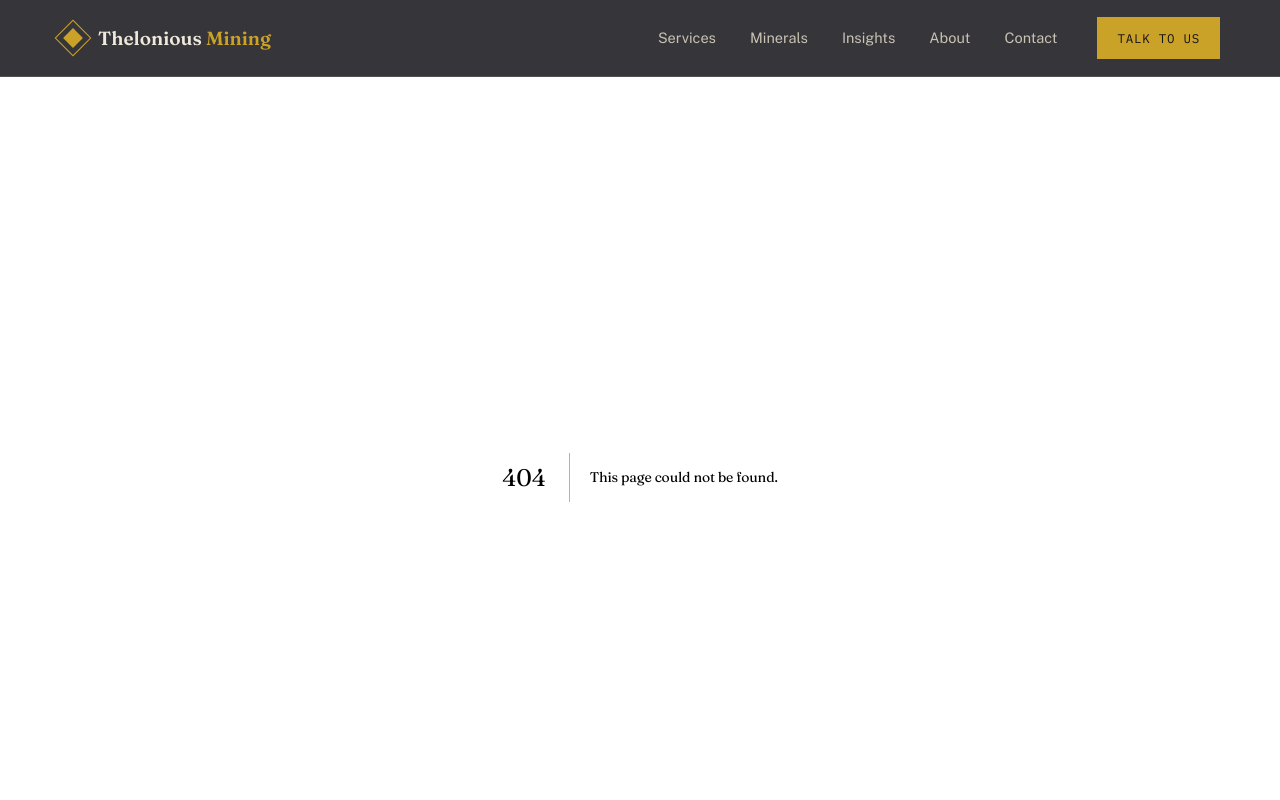
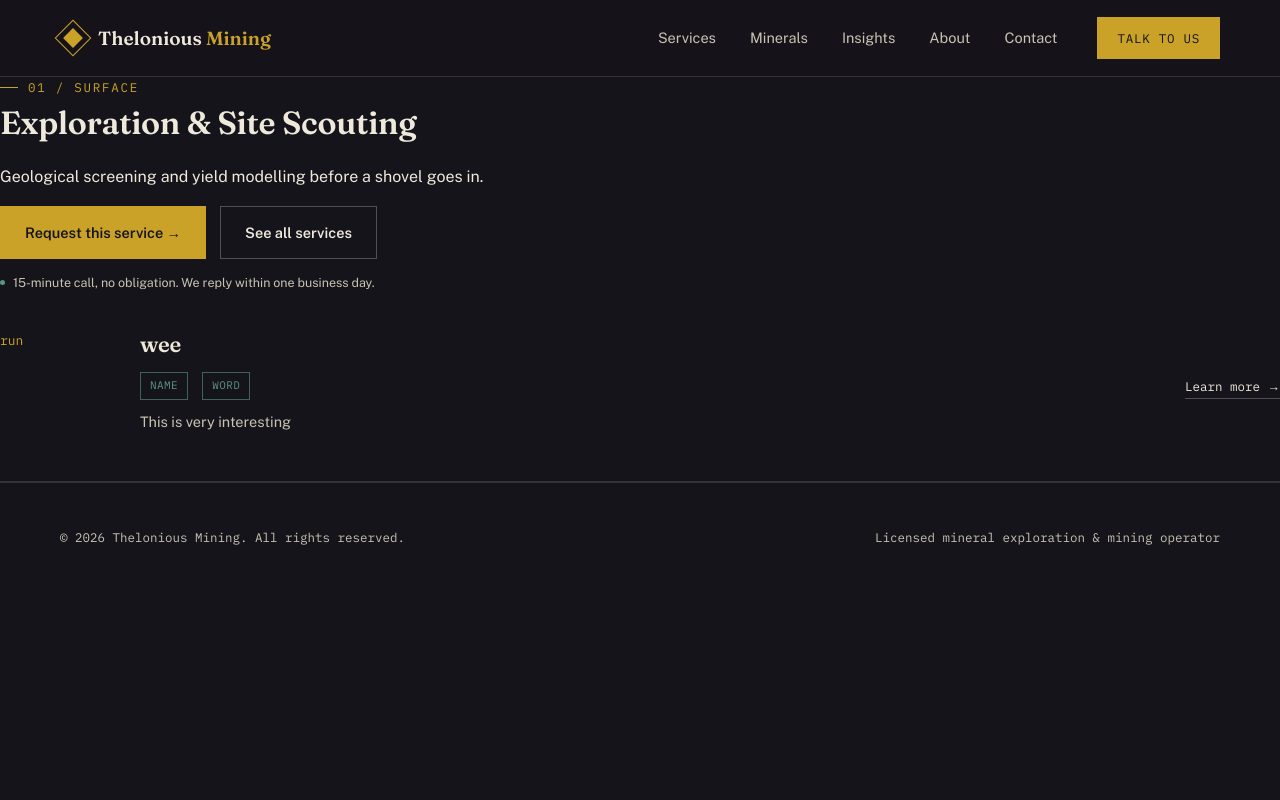
Before and after one commit to MamudaJohn/thelonious_mining, a Next.js app: page /services/exploration-scouting in a window 1280 px wide. Before the commit this address had no page. Shown: the top 800 px of the page. Built offline with nearby package versions, Linux system fonts and the light colour scheme.

Commit message:
Hello owlrf

```diff
--- a/app/layout.tsx
+++ b/app/layout.tsx
@@ -4,6 +4,7 @@ import "./globals.css";
 import Header from "@/components/Headers";
 import Footer from "@/components/Footers";
 import ScrollUI from "@/components/ScrollUI";
+import UpBarNavigation from "@/components/UpBarNavigation";
 
 const fraunces = Fraunces({
   subsets: ["latin"],
@@ -46,6 +47,7 @@ export default function RootLayout({
       <body>
         <ScrollUI />
         <Header />
+        {/* <UpBarNavigation /> */}
         {children}
         <Footer />
       </body>
--- /dev/null
+++ b/app/services/[slug]/page.tsx
@@ -0,0 +1,42 @@
+import ContentDisplayOne from "@/components/section/ContentDisplayOne";
+import CtaRow from "@/components/section/CtaRow";
+import EyeBrow from "@/components/ui/paragraphs/EyeBrow";
+import LedeParagraph from "@/components/ui/paragraphs/Lede";
+import MicroCopy from "@/components/ui/paragraphs/MicroCopy";
+import { SERVICES } from "@/lib/data";
+
+interface PageProps {
+    params : Promise<{
+        slug: string;
+    }>
+}
+
+
+export default async function ServicesPages({ params }: PageProps) {
+    const resolvedParams = await params
+    const currentSlug = resolvedParams.slug
+
+    const item = SERVICES.find((service)=> (service.slug === currentSlug))
+    console.log(item)
+  return (
+    <div>
+        <EyeBrow text={`${item?.depth}`}/>
+        <h1>{item?.title}</h1>
+        <LedeParagraph text={item?.shortDesc?? ""}/>
+        <CtaRow
+        Href1="/contact"
+        text1="Request this service →"
+        Href2="/insights"
+        text2="See all services"/>
+        <MicroCopy text="15-minute call, no obligation. We reply within one business day."/>
+
+      <ContentDisplayOne
+      slug="Happy"
+      depth="run"
+      title="wee"
+      tags={["name","word"]}
+      shortDesc="This is very interesting"
+      />
+    </div>
+  )
+}
```
Also changed, not shown: app/services/page.tsx (added, +8 -0 lines), components/UpBarNavigation.tsx (added, +51 -0 lines), components/section/ContentDisplayFour.tsx (+9 -9 lines), components/section/ContentDisplayTwo.tsx (+4 -4 lines).
